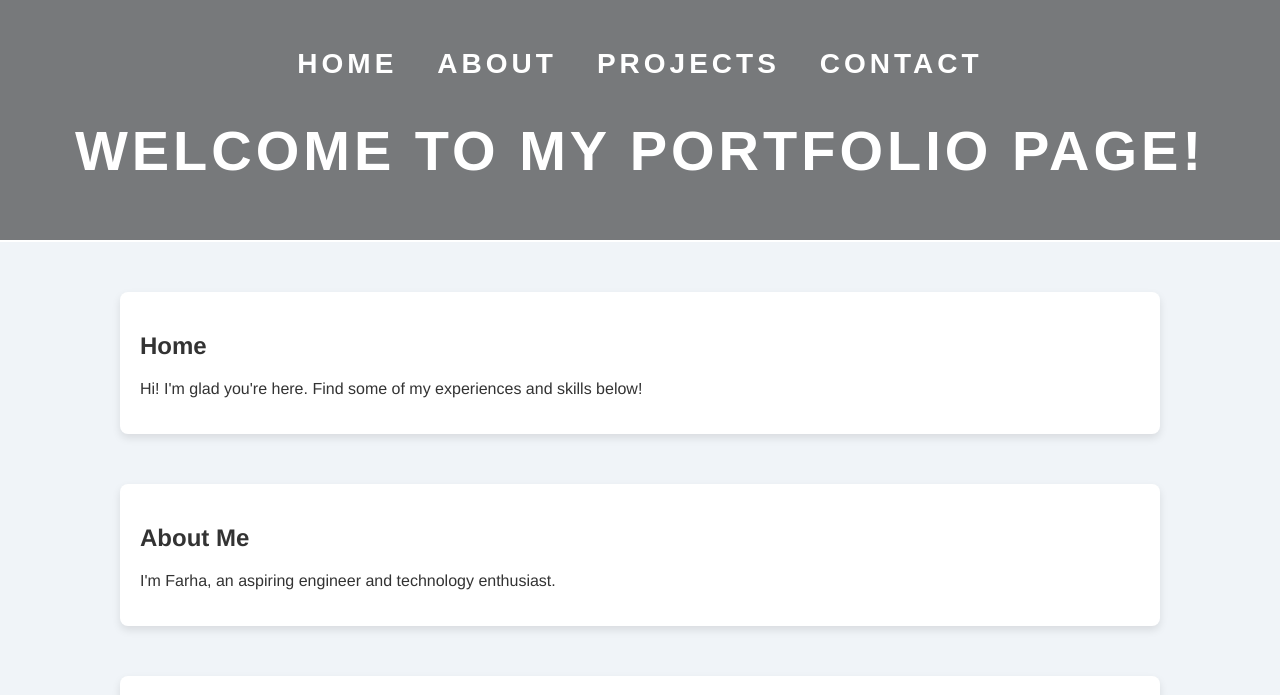
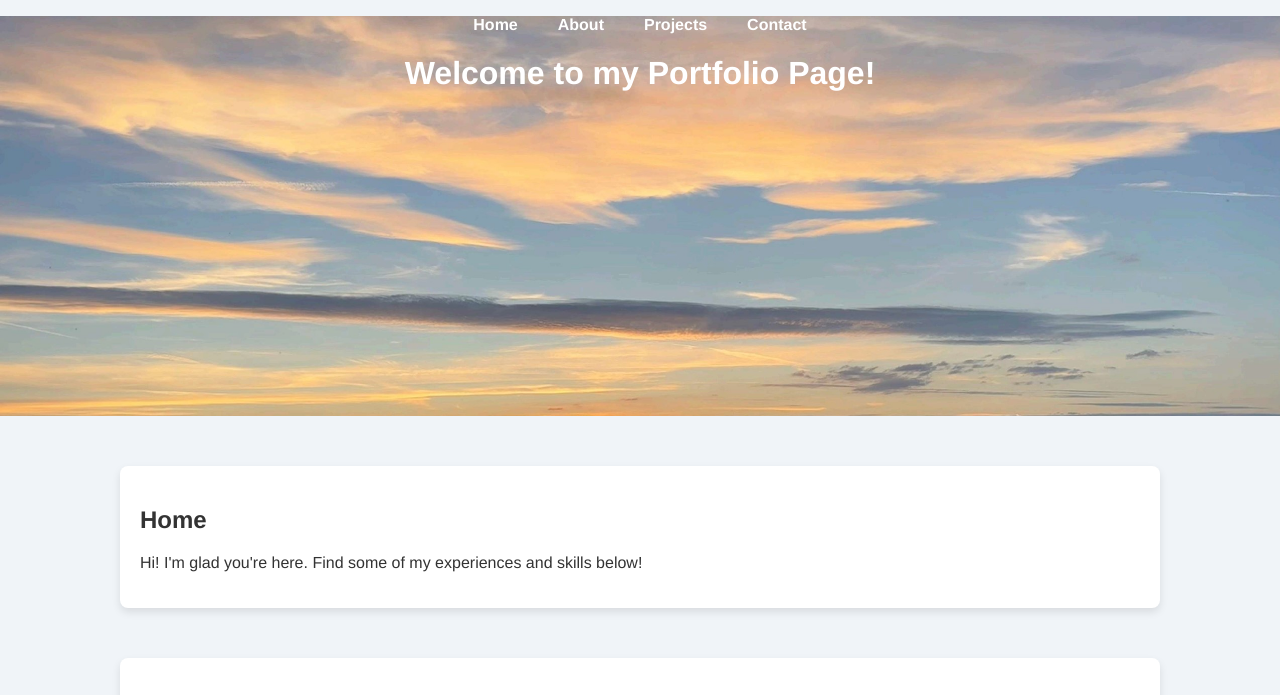
Before and after one commit to farharsayed/farharsayed.github.io, a plain HTML site: page index.html in a window 1280 px wide. Shown: the top 695 px of the page. Drawn offline with Linux system fonts and the light colour scheme.

Commit message:
editing header

```diff
--- a/styles.css
+++ b/styles.css
@@ -7,24 +7,14 @@ body {
   color: #333; /* Dark text for contrast */
 }
 
-/*header {
-  background: linear-gradient(90deg, #3498db, #9b59b6); /* Gradient for header */
-/*  color: white;
-  padding: 20px 0;
+header {
+  background-image: url('images/pic1.jpg'); /* custom pic - pic1 */
+  background-size: cover; /*image covers entire header */
+  background-position: center; /*centers the image*/
+  height: 400px;
+  color: white;
+  position: relative;
   text-align: center;
-}
-*/
-
-header {
-  background: rgba(0, 0, 0, 0.5); /* Transparent background */
-  color: white;
-  padding: 20px 0;
-  text-align: center;
-  text-transform: uppercase;
-  font-family: 'Arial', sans-serif;
-  font-size: 28px;
-  letter-spacing: 4px;
-  border-bottom: 2px solid white; /* Underlined effect */
 }
 
 
```
